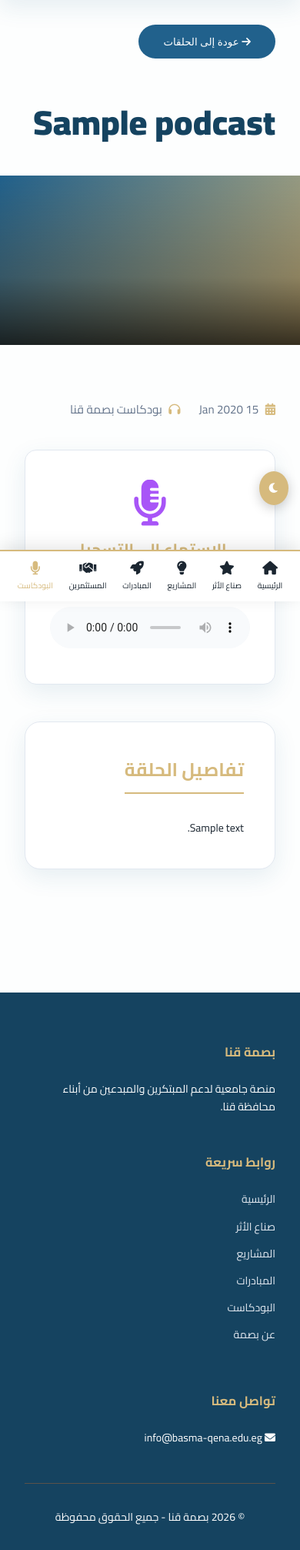
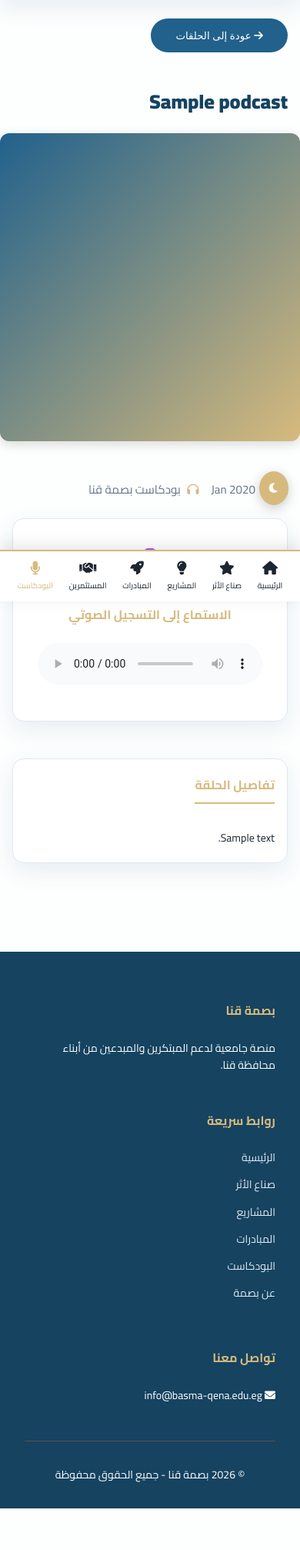
Before and after one commit to blackeagle686/help1, a Django app: page /podcast/1/ in a window 390 px wide. Shown: the part 63-2076 px from the top of the page at 77% size. After the commit the page ends 2022 px from the top, so only its background shows below. Run offline with Django 5.2, Linux system fonts and the light colour scheme; tables that the repository leaves empty hold one stand-in row (values such as "Sample post").

Commit message:
update UI2

```diff
--- a/static/css/style.css
+++ b/static/css/style.css
@@ -28,6 +23,10 @@
     --shadow: 0 10px 30px rgba(33, 97, 140, 0.1);
 
     --heading-color: var(--primary-dark);
+}
+
+html, body {
+    overflow-x: hidden;
 }
 
 body {
@@ -711,7 +683,9 @@
     right: 50%;
     margin-left: -50vw;
     margin-right: -50vw;
-    height: clamp(280px, 56.25vw, 600px); /* true 16:9 ratio clamped */
+    height: 60vh;
+    min-height: 400px;
+    max-height: 600px;
     margin-bottom: 2.5rem;
     overflow: hidden;
     display: flex;
@@ -731,15 +705,12 @@
     position: absolute;
     inset: 0;
     z-index: 0;
-    width: 100%;
-    height: 100%;
 }
 
 .detail-video-bg iframe {
     width: 100%;
     height: 100%;
     border: none;
-    display: block;
 }
 
 /* Legacy detail-video kept for backward compat */
@@ -1544,6 +1510,30 @@
         font-size: 14px !important;
     }
 
+    h1, .h1 {
+        font-size: 1.3rem !important;
+    }
+
+    h2, .h2 {
+        font-size: 1.1rem !important;
+    }
+
+    h3, .h3 {
+        font-size: 1rem !important;
+    }
+
+    h4, .h4 {
+        font-size: 0.9rem !important;
+    }
+
+    h5, .h5 {
+        font-size: 1rem !important;
+    }
+
+    h6, .h6 {
+        font-size: 0.9rem !important;
+    }
+
     .hero h1 {
         font-size: 1.6rem !important;
     }
@@ -1561,24 +1551,54 @@
     }
 }
 
-/* 7. تحسين الفيديو والصور على الموبايل */
+/* 7. تحسين الفيديو */
 @media (max-width: 768px) {
     .detail-video {
-        height: clamp(180px, 56.25vw, 300px) !important;
+        height: 200px !important;
     }
 
     .detail-image {
-        height: clamp(180px, 45vw, 300px) !important;
+        height: 250px !important;
     }
 
     .detail-hero {
-        height: clamp(300px, 60vh, 520px) !important;
-        min-height: 260px !important;
+        height: auto !important;
+        aspect-ratio: 16/9;
+        min-height: 200px !important;
+        max-height: none !important;
     }
 
     .detail-video-hero {
-        height: clamp(200px, 56.25vw, 400px) !important;
-        min-height: 200px !important;
+        width: 100% !important;
+        left: auto !important;
+        right: auto !important;
+        margin-left: 0 !important;
+        margin-right: 0 !important;
+        height: 280px !important;
+        margin-bottom: 2rem !important;
+        border-radius: 12px !important;
+        overflow: hidden !important;
+        box-shadow: 0 4px 15px rgba(0, 0, 0, 0.15) !important;
+        background-color: #000 !important;
+    }
+
+    .detail-video-hero::after {
+        display: none !important;
+    }
+
+    .detail-video-bg {
+        padding: 0 !important;
+        position: relative !important;
+        width: 100% !important;
+        height: 100% !important;
+        box-sizing: border-box !important;
+    }
+
+    .detail-video-bg iframe {
+        width: 100% !important;
+        height: 100% !important;
+        border-radius: 0 !important;
+        box-shadow: none !important;
     }
 
     .detail-hero .hero-title,
@@ -1586,13 +1606,36 @@
         font-size: 1.6rem !important;
     }
 
+    .detail-title {
+        font-size: 1.6rem !important;
+        line-height: 1.3 !important;
+    }
+
+    .detail-header-block {
+        padding: 1.5rem 1rem 0.5rem !important;
+    }
+
+    .detail-page {
+        padding: 1.2rem 1rem !important;
+    }
+
+    .detail-meta {
+        flex-wrap: wrap !important;
+        gap: 1rem !important;
+        margin-bottom: 1.5rem !important;
+    }
+
+    .detail-content {
+        padding: 1.2rem 1rem !important;
+        border-radius: 15px !important;
+    }
+
     .detail-hero-content {
         padding: 1.5rem 1rem !important;
     }
 
-    /* card-video uses aspect-ratio now, only override min-height */
     .card-video {
-        min-height: 140px !important;
+        height: 180px !important;
     }
 }
 
@@ -2225,73 +2254,3 @@
 .dark-mode .member-role {
     color: #CBD5E1 !important;
 }
-
-/* ===================================================
-   GLOBAL RESPONSIVE MEDIA RULES
-   Prevent all images/iframes from overflowing or stretching
-   =================================================== */
-
-/* All images: never overflow container */
-img {
-    max-width: 100%;
-    height: auto;
-}
-
-/* Images with explicit height (like card-img, team avatars):
-   already have object-fit set per-rule, this is a safety net */
-img[style*="height"] {
-    max-width: 100%;
-}
-
-/* All iframes: responsive by default */
-iframe {
-    max-width: 100%;
-}
-
-/* Team member avatar: responsive circular image */
-.team-member-img,
-.member-avatar img,
-.about-member img {
-    width: clamp(60px, 12vw, 100px) !important;
-    height: clamp(60px, 12vw, 100px) !important;
-    border-radius: 50% !important;
-    object-fit: cover !important;
-    object-position: center top !important;
-    display: block !important;
-}
-
-/* Quote-card avatar */
-.quote-card img {
-    width: clamp(35px, 6vw, 55px) !important;
-    height: clamp(35px, 6vw, 55px) !important;
-    border-radius: 50% !important;
-    object-fit: cover !important;
-    flex-shrink: 0 !important;
-}
-
-/* Podcast inline image containers — override any fixed height inline style */
-.podcast-card [style*="height: 200px"],
-.podcast-card [style*="height:200px"] {
-    height: auto !important;
-    aspect-ratio: 16 / 9;
-    min-height: 140px;
-}
-
-/* Prevent iframes from collapsing to zero height when no explicit height is set */
-.detail-video iframe,
-.detail-video-bg iframe,
-.card-video iframe {
-    min-height: 140px;
-}
-
-/* On very small screens (320px), hero should never be taller than viewport */
-@media (max-width: 400px) {
-    .detail-hero,
-    .detail-video-hero {
-        height: 55vw !important;
-        min-height: 220px !important;
-    }
-    .card-img {
-        max-height: 200px !important;
-    }
-}
--- a/templates/portal/base.html
+++ b/templates/portal/base.html
@@ -11,7 +11,7 @@
     <link
         href="https://fonts.googleapis.com/css2?family=Amiri:wght@400;700;900&family=Cairo:wght@300;400;600;700;900&display=swap"
         rel="stylesheet">
-    <link rel="stylesheet" href="{% static 'css/style.css' %}?v=1.5">
+    <link rel="stylesheet" href="{% static 'css/style.css' %}?v=1.6">
 </head>
 
 <body>
```
Also changed, not shown: other parts of static/css/style.css (+9 -60 lines).
